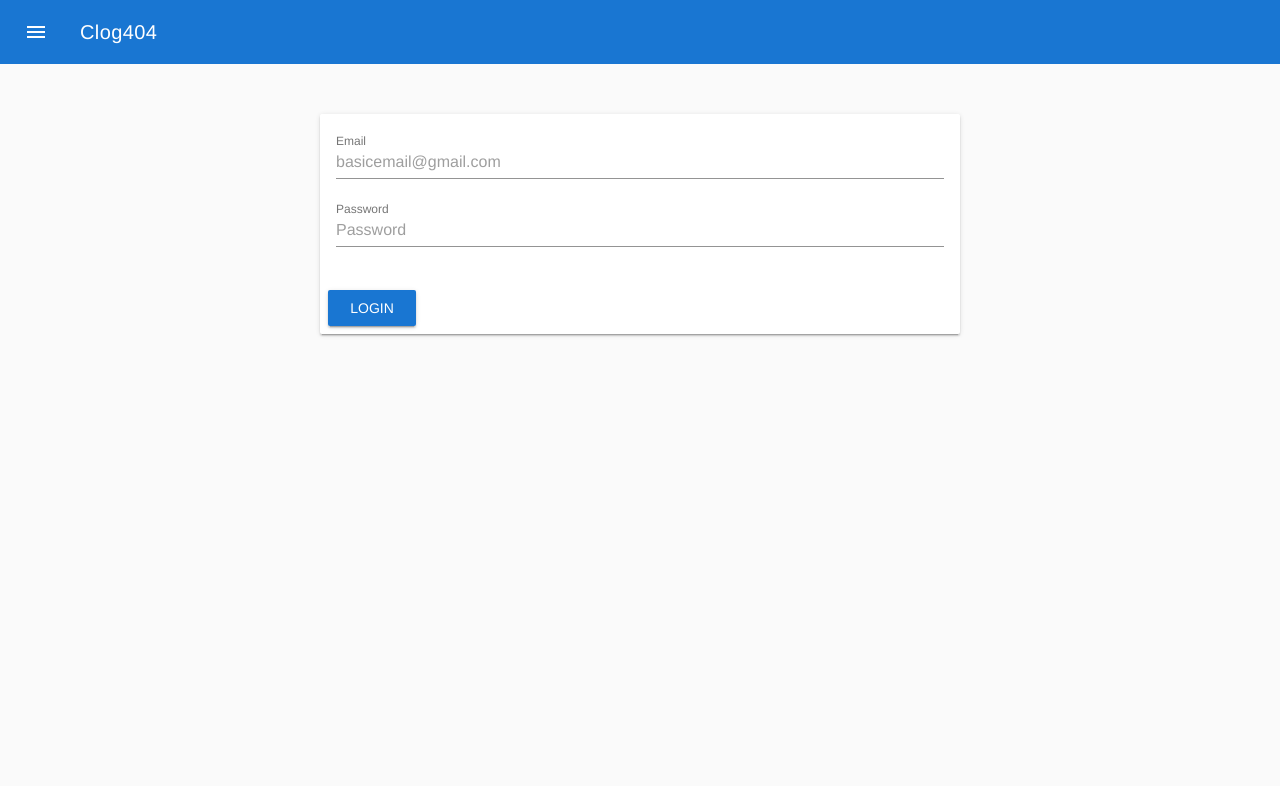
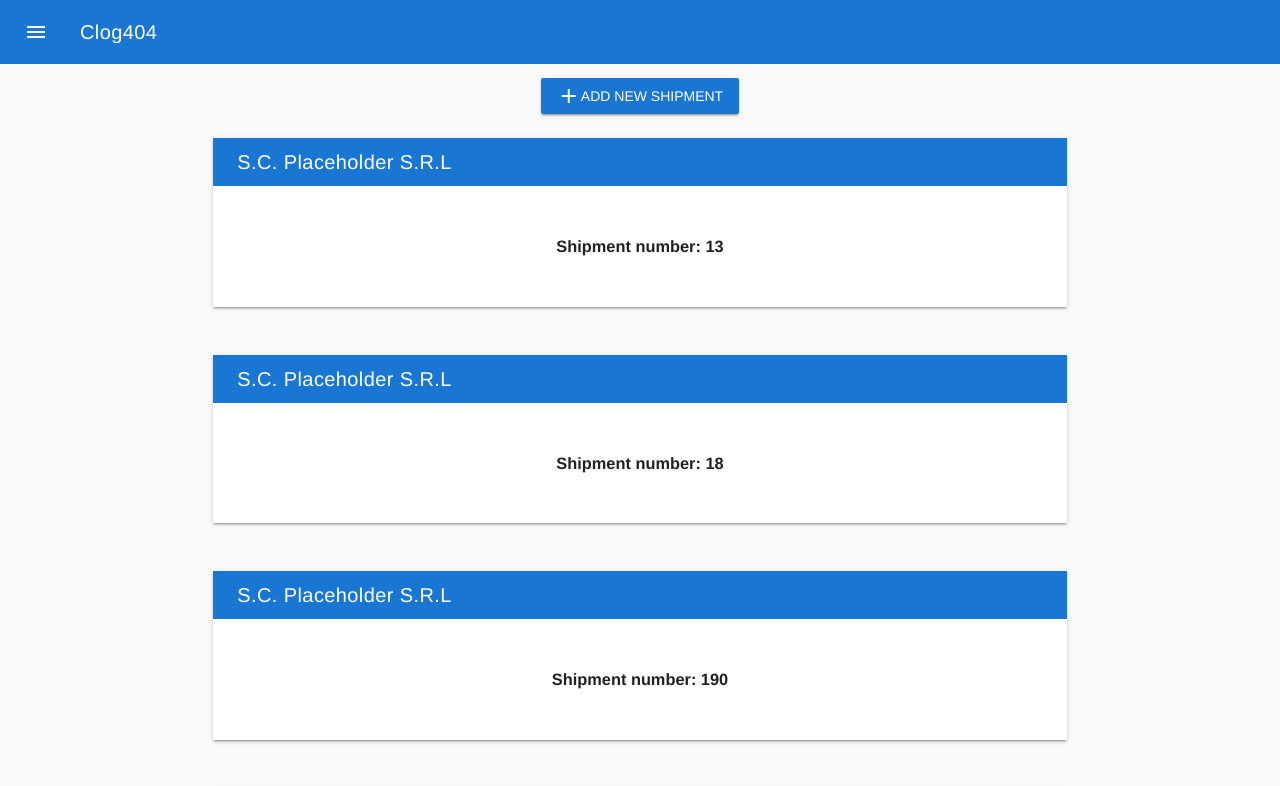
Before and after one commit to KevinDeVadder/clog404, a Vue app in the folder Client/clog404/: page /#/providers in a window 1280 px wide. Before the commit this address led to /#/login. Shown: the top 786 px of the page. Built offline with nearby package versions, Linux system fonts and the light colour scheme.

Commit message:
Added client components

```diff
--- a/Client/clog404/src/components/AccessDenied.vue
+++ b/Client/clog404/src/components/AccessDenied.vue
@@ -13,6 +13,7 @@ export default {
 <!-- Add "scoped" attribute to limit CSS to this component only -->
 <style scoped>
   .hello{
-    height: 100vh}
+    height: 100vh;
+    margin-top: 15vh}
 
 </style>
--- /dev/null
+++ b/Client/clog404/src/components/Providers/Provider.vue
@@ -0,0 +1,30 @@
+<template>
+    <div>
+    <v-flex xs8 offset-xs2 class="mb-5">
+    <div class="white elevation-2">
+      <v-toolbar flat dense class="blue darken-2" dark>
+        <v-toolbar-title>{{provider.name}}</v-toolbar-title>
+      </v-toolbar>
+        <v-layout>
+            <v-flex sm-12 class="my-5">
+                <h3>Shipment number: {{provider.shipmentNumber}}</h3>
+            </v-flex>
+        </v-layout>
+    </div>
+    </v-flex>
+    </div>
+</template>
+
+<script>
+export default {
+  data () {
+    return {
+    }
+  },
+  props:['provider']
+}
+</script>
+
+<!-- Add "scoped" attribute to limit CSS to this component only -->
+<style scoped>
+</style>
--- /dev/null
+++ b/Client/clog404/src/components/Providers/addProvider.vue
@@ -0,0 +1,61 @@
+<template>
+  <div>
+  <v-layout row justify-center class="my-2">
+    <v-dialog v-model="dialog" persistent max-width="600px">
+      <template v-slot:activator="{ on }">
+        <v-btn dark raised color="blue darken-2" class="mb-3" v-on="on"><v-icon dark>add</v-icon>Add new shipment</v-btn>
+      </template>
+    <v-card>
+        <v-card-title>
+            <span class="headline">Add new provider</span>
+        </v-card-title>
+        <v-card-text>
+            <v-container grid-list-md>
+            <v-layout wrap>
+                <v-flex xs12>
+                    <v-select
+                    :items="providers"
+                    label="Providers"
+                    v-model="provider"
+                    ></v-select>
+                </v-flex>
+            </v-layout>
+            </v-container>
+        </v-card-text>
+        <v-card-actions>
+          <v-spacer></v-spacer>
+          <v-btn color="blue darken-1" flat @click="dialog=false">Close</v-btn>
+          <v-btn color="blue darken-1" flat @click="sumbit()">Add Provider</v-btn>
+        </v-card-actions>
+      </v-card>
+    </v-dialog>
+  </v-layout>
+  </div>
+</template>
+
+<script>
+export default {
+  data () {
+    return {
+        providers:[
+            'S.C. Placeholder S.R.L',
+            'DB Schenker',
+            'T series',
+            'Nea Radu'
+        ],
+        provider:'',
+        dialog: false
+    }
+  },
+  methods: {
+    selectDriver(){
+        if(this.driver!='')this.$emit('update-driver', this.driver)
+        // console.log(this.driver)
+    }
+  },
+}
+</script>
+
+<!-- Add "scoped" attribute to limit CSS to this component only -->
+<style scoped>
+</style>
--- /dev/null
+++ b/Client/clog404/src/components/Providers/index.vue
@@ -0,0 +1,36 @@
+<template>
+<div>
+    <add-provider/>
+    <provider v-for="provider in providers" :key="provider._id" :provider="provider"/>
+</div>
+</template>
+<script>
+import provider from './Provider'
+import addProvider from './addProvider'
+
+export default {
+  data(){
+    return{
+        providers:[
+            {name: 'S.C. Placeholder S.R.L',
+            shipmentNumber: 13,
+            id: 123},
+                        {name: 'S.C. Placeholder S.R.L',shipmentNumber: 18,
+            id: 123},            {name: 'S.C. Placeholder S.R.L',shipmentNumber: 190,
+            id: 123},            {name: 'S.C. Placeholder S.R.L',shipmentNumber: 54,
+            id: 123},            {name: 'S.C. Placeholder S.R.L',shipmentNumber: 90,
+            id: 123}
+        ]
+    }
+  },
+  methods: {
+  },
+  components:{
+    provider,
+    addProvider
+  }
+}
+</script>
+<style scoped>
+
+</style>
--- /dev/null
+++ b/Client/clog404/src/components/Queue.vue
@@ -0,0 +1,38 @@
+<template>
+  <div>
+    <v-flex xs12 class="my-3">
+        <span class="display-1">See today's queue</span>
+    </v-flex>
+    <v-flex xs8 offset-xs2 class="white elevation-2">
+    <v-data-table
+    :headers="[{text:'Client name', value: name, sortable: false, align: 'center'}]"
+    :items="providers"
+    hide-actions>
+    <template slot="items" slot-scope="props">
+        <td class="text-xs-center">
+        {{props.item}}
+        </td>
+    </template>
+    </v-data-table>
+    </v-flex>
+  </div>
+</template>
+
+<script>
+export default {
+  data () {
+    return {
+        providers:[
+            'S.C. Placeholder S.R.L',
+            'DB Schenker',
+            'T series',
+            'Nea Radu'
+        ],
+    }
+  }
+}
+</script>
+
+<!-- Add "scoped" attribute to limit CSS to this component only -->
+<style scoped>
+</style>
--- a/Client/clog404/src/router/index.js
+++ b/Client/clog404/src/router/index.js
@@ -10,6 +10,9 @@ import Dashboard from '@/components/Dashboard/index'
 import History from '@/components/History'
 
 import ShipmentMap from '@/components/ShipmentMap'
+
+import Providers from '@/components/Providers/index'
+import Queue from '@/components/Queue'
 
 import AccessDenied from '@/components/AccessDenied'
 
@@ -66,6 +69,24 @@ let router =  new Router({
       path:'/shipment/',
       name: 'ShipmentMap',
       component: ShipmentMap,
+      meta:{
+
+      }
+    },
+
+    {
+      path: '/providers',
+      name: 'Providers',
+      component: Providers,
+      meta:{
+
+      }
+    },
+
+    {
+      path: '/queue',
+      name: 'Queue',
+      component: Queue,
       meta:{
 
       }
```
